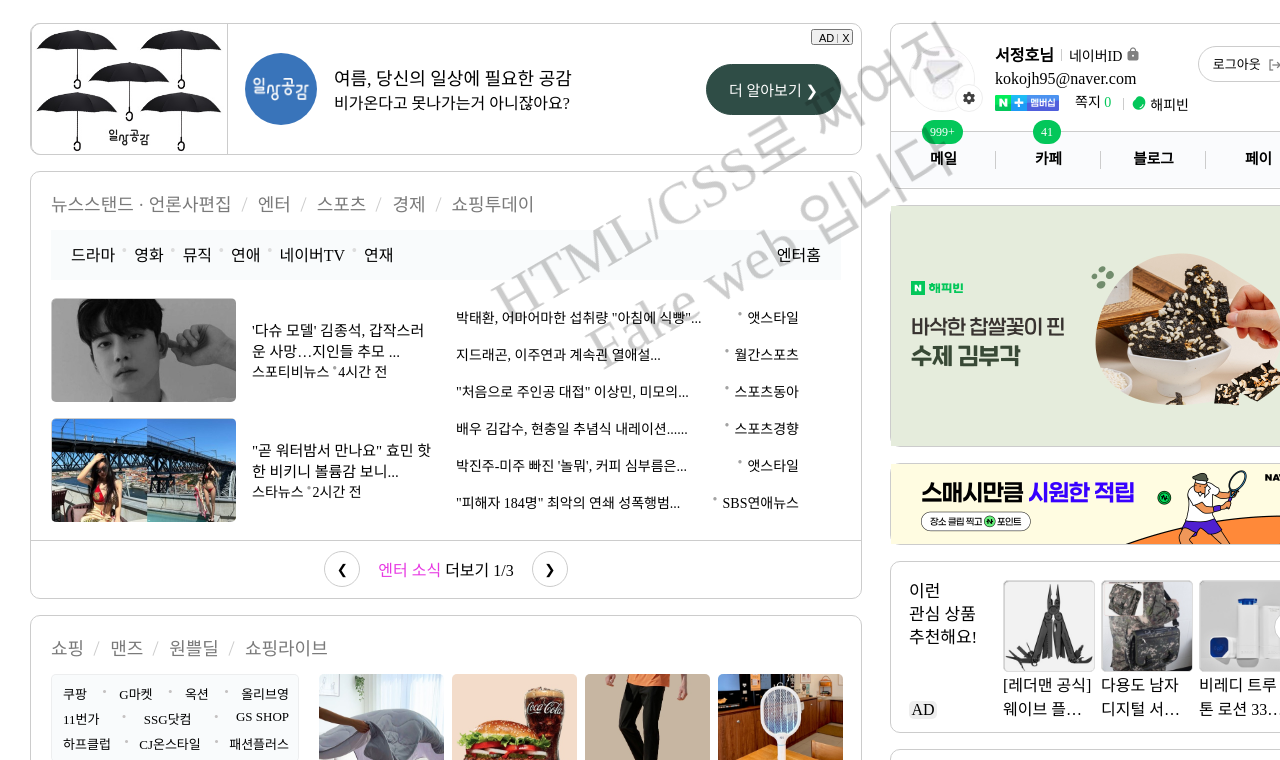
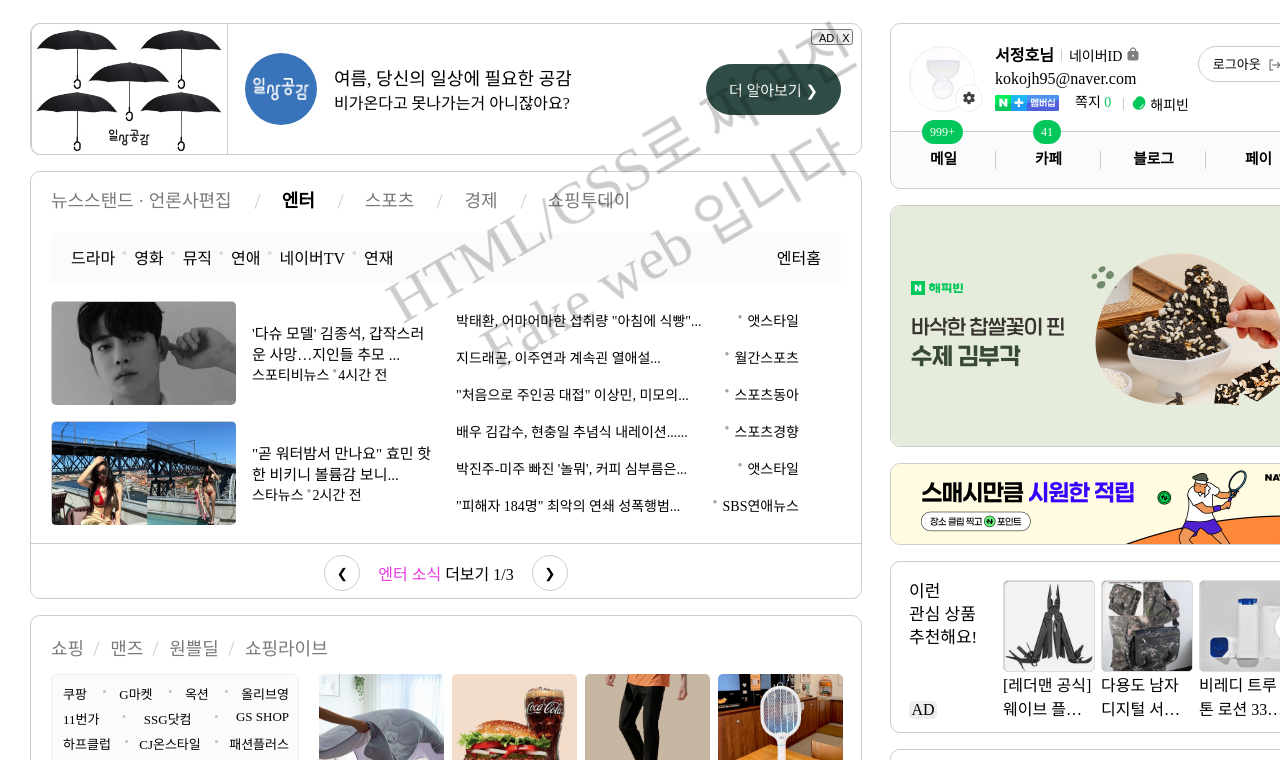
Before and after one commit to SeoJeongx2/f_naver, a plain HTML site: page 카피웹/네이버/F-naver.html in a window 1280 px wide. Shown: the part 193-953 px from the top of the page. Drawn offline with Linux system fonts and the light colour scheme.

Commit message:
update - 내부 구조 라디오 버튼식 변경, 전체 좌우측 마진값 재설정

```diff
--- a/카피웹/네이버/F-naver.html
+++ b/카피웹/네이버/F-naver.html
@@ -26,6 +26,11 @@
             text-decoration: underline;
         }
 
+        .body-wrap {
+            min-width: 1340px;
+            overflow-x: hidden;
+        }
+
         body::after {
             position: fixed;
             content: "HTML/CSS로 짜여진\A Fake web 입니다";
@@ -33,18 +38,26 @@
             color: rgba(0, 0, 0, 0.2);
             top: 50%;
             right: 50%;
-            transform: translate(70%, -50%) rotate(-30deg);
+            transform: translate(50%, -50%) rotate(-30deg);
             font-size: 60px;
             z-index: 9999;
             pointer-events: none;
             white-space: pre-line;
+        }
 
+/*
+        .ad_premium_area {
+            position: absolute;
+            top: -235px;
+            width: 1920px;
+            min-height: 760px;
 
         }
-
+ */
 </style>
 </head>
 <body>
+    <div class="body-wrap">
     <header class="banner">
         <div class="banner-1">
         <div class="search-bar_left">
@@ -84,6 +97,7 @@
 
 
     <main class="">
+        <div id="ad_premium_area" class="ad_premium_area" style="min-width:1920px"> </div>
         <div class="main-1">
         <section class="left-section">
             <div class="left-section_ad bor-10"> <!-- 첫번째 광고 섹션 -->
@@ -100,16 +114,17 @@
             </div>
 
             <div class="left-section_news bor-10">
-                <div class="left-section_news-list">
-                    <ul>
-                        <li><span>뉴스스탠드</span> · <span>언론사편집</span></li>
-                        <li>엔터</li>
-                        <li>스포츠</li>
-                        <li>경제</li>
-                        <li>쇼핑투데이</li>
-                    </ul>
-                </div>
-
+                <input type="radio" id="list-1" name="left-section_news-list">
+                <input type="radio" id="list-2" name="left-section_news-list" checked>
+                <input type="radio" id="list-3" name="left-section_news-list">
+                <input type="radio" id="list-4" name="left-section_news-list">
+                <input type="radio" id="list-5" name="left-section_news-list">
+                <label for="list-1" class="list-1 list-0"><span>뉴스스탠드</span> · <span>언론사편집</span></label>
+                <label for="list-2" class="list-2 list-0">엔터</label>
+                <label for="list-3" class="list-3 list-0">스포츠</label>
+                <label for="list-4" class="list-4 list-0">경제</label>
+                <label for="list-5" class="list-5 ">쇼핑투데이</label>
+                <div class="left-section_new_content-box-2">
                     <div class="left-section_news-header">
                         <ul>
                             <li>드라마</li>
@@ -122,9 +137,10 @@
                         <div class="엔터홈">엔터홈</div>
                     </div>
 
-                <div class="left-section_news-main">
-                    <div class="left-section_news-main_left">
-                        <div class="left-section_news-main_left-1">
+                    <div class=".left-section_news-main">
+                        <div class="left-section_news-main-1">
+                            <div class="left-section_news-main-1_left">
+                                <div class="left-section_news-main-1_left-1">
                                     <div class="rap">
                                         <img class="bor-5" src="img/엔터_사진1.jpg" >
                                     </div>
@@ -133,7 +149,7 @@
                                         <div class="sub-2"><span class="RP-9">스포티비뉴스</span><span class="LH">4시간 전</span></div>
                                     </div>
                                 </div>
-                        <div class="left-section_news-main_left-2">
+                                <div class="left-section_news-main-1_left-2">
                                     <div class="rap">
                                         <img class="bor-5" src="img/엔터_사진2.jpg" >
                                     </div>
@@ -143,7 +159,7 @@
                                     </div>
                                 </div>
                             </div>
-                    <div class="left-section_news-main_right">
+                            <div class="left-section_news-main-1_right">
                                     <ul>
                                         <li><a href="" class="RP-9">박태환, 어마어마한 섭취량 "아침에 식빵"...</a><span class="LH-2 sub-2">앳스타일</span></li>
                                         <li><a href="" class="RP-9" >지드래곤, 이주연과 계속괸 열애설...</span></a><span class="LH-2 sub-2">월간스포츠</span></li>
@@ -154,10 +170,13 @@
                                     </ul>
                             </div>
                         </div>
+                    </div>
+
                     <div class="left-section_news-footer">
                         <button class="left-section_news-footer_L-button">❮</button>
                         <span class="left-section_news-footer_text"><span style="color: rgb(231, 56, 226);" >엔터 소식</span> 더보기 1/3</span>
                         <button class="left-section_news-footer_R-button">❯</button>
+                    </div>
                 </div>
             </div>
 
@@ -655,7 +674,7 @@
                         <input type="radio" name="direction" id="right-direction">
                         <div class="popup-g">999+</div>
                         <div class="popup-g2">41</div>
-                        <div class="right-section_id-2-slider_ul-wrapper">
+                        <div class="right-section_id-2-slider_ul-wrapper radius-10">
                             <ul>
                                 <li class="slide"><a class="slide-a" href="">메일</a></li>
                                 <li class="slide"><a class="slide-a" href="">카페</a></li>
@@ -671,10 +690,10 @@
                 </div>
             </div>
             <div class="right-section_ad1 bor-10">
-                <img class="full" src="img/김부각.jpg" alt="광고">
+                <img class="full radius-10" src="img/김부각.jpg" alt="광고">
             </div>
             <div class="right-section_ad2 bor-10">
-                <img class="full" src="img/적립.png" alt="광고">
+                <img class="full radius-10" src="img/적립.png" alt="광고">
             </div>
             <div class="right-section_ad3 bor-10">
                 <div class="right-section_ad3_content-area dp-fx">
@@ -1027,6 +1046,7 @@
 
     <footer>
         <div class="main-footer">
+            <div class="main-footer-1">
                 <div class="f-top">
                     <ul class="reset">
                         <li class="reset" >
@@ -1133,6 +1153,8 @@
                     </a>
                 </div>
             </div>
+        </div>
     </footer>
+    </div>
 </body>
 </html>
--- a/카피웹/네이버/banner.css
+++ b/카피웹/네이버/banner.css
@@ -1,33 +1,26 @@
         body {
             display: flex;
-            align-items: center;
             flex-direction: column;
             margin: 0;
             max-width: 100%;
-
+            flex: 1;
 
         }
-        header, main, .main-footer {
+        header, main{
             max-width: 100%;
         }
         .banner-1 {
             display: flex;
             width: 1280px;
             height: 216px;
-            margin: 0px 30px;
+            margin: 0px auto;
         }
 
         .main-1 {
             display: flex;
             width: 1280px;
-            height: 2308px;
             padding-bottom: 60px;
-            margin: 0px 30px;
-        }
-        footer {
-            width: 100%;
-            height: 430px;
-            margin: 0px 0px;
+            margin: 0px auto;
         }
 
         .search-bar_left {
--- a/카피웹/네이버/main-left.css
+++ b/카피웹/네이버/main-left.css
@@ -67,36 +67,64 @@
 
 
         .left-section_news {
-            display: flex;
-            flex-direction: column;
             width: 100%;
             height: 426px;
         }
 
-        .left-section_news-list {
-            height: 58px;
+
+        .left-section_news input[type=radio] {
+            display: none;
         }
 
-        .left-section_news-list ul {
-            display: flex;
+        #list-1:checked ~ .list-1 {
+            color: #000;
+            font-weight: bold;
+        }
+        #list-2:checked ~ .list-2 {
+            color: #000;
+            font-weight: bold
+        }
+        #list-2:checked ~ .left-section_new_content-box-2 {
+            display: block;
+        }
+        #list-3:checked ~ .list-3 {
+            color: #000;
+            font-weight: bold
+        }
+        #list-4:checked ~ .list-4 {
+            color: #000;
+            font-weight: bold
+        }
+        #list-5:checked ~ .list-5 {
+            color: #000;
+            font-weight: bold
+        }
+
+        .left-section_new_content-box-2 {
+            display: none;
+        }
+
+        .left-section_news label {
+            position: relative;
+            display: inline-block;
             list-style: none;
+            line-height: 23px;
             font-size: 18px;
             color: #7a7a7a;
-            padding: 18px 20px;
+            padding: 18px 26px 20px 20px;
             margin: 0;
         }
 
-        .left-section_news-list ul li {
-            padding-right: 26px;
-            position: relative;
+        .left-section_news label:hover {
+            cursor: pointer;
         }
 
-        .left-section_news-list ul li:not(:last-child)::after {
+        .left-section_news .list-0::after {
             position: absolute;
             content: "";
             width: 1px;
-            right: 13px;
-            top: 7px;
+            right: 0px;
+            top: 22px;
             height: 15px;
             background-color: #ccc;
             transform: rotate(20deg);
@@ -138,27 +166,27 @@
 
 
 
-        .left-section_news-main {
+        .left-section_news-main-1 {
             display: flex;
             flex: 1;
             margin: 18px 20px;
         }
 
-        .left-section_news-main_left {
+        .left-section_news-main-1_left {
             display: flex;
             flex-direction: column;
             margin-right: 20px;
             font-size: 15px;
         }
 
-        .left-section_news-main_left-1 {
+        .left-section_news-main-1_left-1 {
             display: flex;
             align-items: center;
             width: 385px;
             height: 104px;
         }
 
-        .left-section_news-main_left-1 .rap {
+        .left-section_news-main-1_left-1 .rap {
             overflow: hidden;
             flex-shrink: 0;
             width: 185px;
@@ -169,7 +197,7 @@
 
         }
 
-        .left-section_news-main_left-1 img {
+        .left-section_news-main-1_left-1 img {
             width: 185px;
             height: 104px;
             object-fit: cover;
@@ -178,11 +206,11 @@
         }
 
 
-        .left-section_news-main_left-1 img:hover {
+        .left-section_news-main-1_left-1 img:hover {
             transform: scale(1.1);
         }
 
-        .left-section_news-main_left-2 {
+        .left-section_news-main-1_left-2 {
             display: flex;
             align-items: center;
             width: 385px;
@@ -190,7 +218,7 @@
             margin-top: 16px;
         }
 
-        .left-section_news-main_left-2 .rap {
+        .left-section_news-main-1_left-2 .rap {
             overflow: hidden;
             flex-shrink: 0;
             width: 185px;
@@ -201,7 +229,7 @@
 
         }
 
-        .left-section_news-main_left-2 img {
+        .left-section_news-main-1_left-2 img {
             width: 185px;
             height: 104px;
             object-fit: cover;
@@ -209,29 +237,29 @@
             display: block;
         }
 
-        .left-section_news-main_left-2 img:hover {
+        .left-section_news-main-1_left-2 img:hover {
             transform: scale(1.1);
         }
 
-        .left-section_news-main_right {
+        .left-section_news-main-1_right {
             flex: 1;
 
         }
 
-        .left-section_news-main_right ul {
+        .left-section_news-main-1_right ul {
             list-style: none;
             margin: 9px 0 0;
             font-size: 14px;
             padding: 0;
         }
 
-        .left-section_news-main_right ul li {
+        .left-section_news-main-1_right ul li {
             display: flex;
             justify-content: space-between;
             padding-right: 42px;
         }
 
-        .left-section_news-main_right ul li:not(:last-child) {
+        .left-section_news-main-1_right ul li:not(:last-child) {
             margin-bottom: 17px;
         }
 
--- a/카피웹/네이버/preset.css
+++ b/카피웹/네이버/preset.css
@@ -349,6 +349,7 @@
 .img-sz3 {
     width: 105px;
     height: 13px;
+    border-radius: 5px;
 }
 
 .img-sz4 {
@@ -397,6 +398,7 @@
 .img-sz11 {
     width: 86px;
     height: 86px;
+    border-radius: 5px;
 }
 
 .img-sz10 {
@@ -410,6 +412,7 @@
 .img-sz12 {
     width: 180px;
     height: 72px;
+    border-radius: 5px;
 }
 
 .img-sz13 {
@@ -429,6 +432,7 @@
 .img-sz15 {
     height: 42px;
     width: 42px;
+    border-radius: 5px;
 }
 
 .img-sz16 {
@@ -440,8 +444,16 @@
 .img-sz17 {
     width: 48px;
     height: 48px;
+    border-radius: 5px;
 }
 
+.radius-5{
+    border-radius: 5px;
+}
+
+.radius-10{
+    border-radius: 10px;
+}
 
 .title {
     font-size: 18px;
```
Also changed, not shown: 카피웹/네이버/footer.css (+11 -5 lines). Lines whose indentation alone changed are shown as unchanged.
